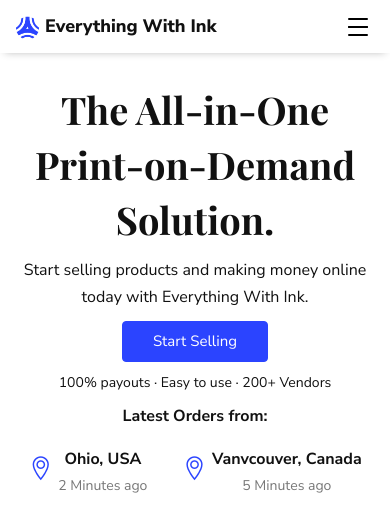
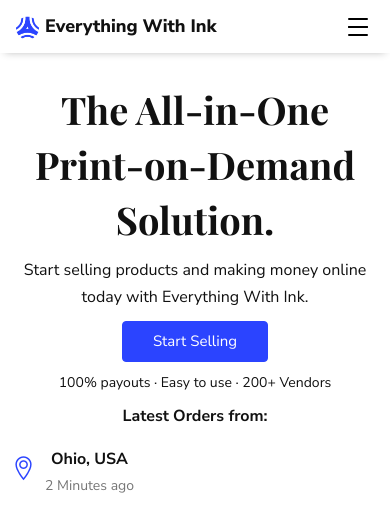
Before and after one commit to deepchrish/ewiweb, a PHP site: page / in a window 390 px wide. Shown: the top 517 px of the page. Run offline with PHP 8.4, Linux system fonts and the light colour scheme; some libraries are stand-ins or nearby versions; some web fonts are replaced.

Commit message:
minor changes

```diff
--- a/css/custom.css
+++ b/css/custom.css
@@ -354,8 +354,12 @@
 .location-icon span {
     font-size: 25px;
     color: #2B44FF;
+    position: relative;
+    left: -4px;
 }
-
+.recent-locations{
+    white-space: nowrap;
+}
 .recent-locations span {
     font-size: 14px;
     color: #777777;
--- a/index.php
+++ b/index.php
@@ -16,15 +16,15 @@
                     </div>
                     <div class="recent-orders mt-md-2 mt-lg-4">
                         <p class="m-0">Latest Orders from:</p>
-                        <div class="d-flex">
-                            <div class="d-flex align-items-center pt-lg-2 pr-2 m-auto m-md-0 pt-3">
+                        <div class="row">
+                            <div class="col-md-5 d-flex align-items-center pt-lg-2 pr-2 m-auto m-md-0 pt-3">
                                 <div class="location-icon"><span class="ti-location-pin"></span></div>
                                 <div class="recent-locations">
                                     <p class="mb-0" id="role">Ohio, USA</p>
                                     <span id="role2">2 Minutes ago</span>
                                 </div>
                             </div>
-                            <div class="d-flex align-items-center pt-lg-2 m-auto m-md-0 pt-3">
+                            <div class="col-md-5 d-flex align-items-center pt-lg-2 m-auto m-md-0 pt-3">
                                 <div class="location-icon"><span class="ti-location-pin"></span></div>
                                 <div class="recent-locations">
                                     <p class="mb-0" id="role3">Vanvcouver, Canada</p>
@@ -36,7 +36,7 @@
                 </div>
                 <div class="col-xl-7 col-lg-7 col-md-6 col-sm-12 col-12 header-right-bnr p-0 mt-5 mt-lg-3 mt-md-2">
                     <div class="header-img">
-                        <img class="img-fluid" src="img/vector.png">
+                        <img class="img-fluid" src="img/vector-2.png">
                     </div>
                 </div>
             </div>
```
Also changed, not shown: img/vector-2.png (added).
